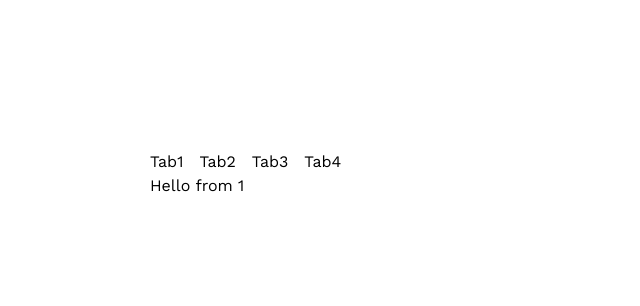
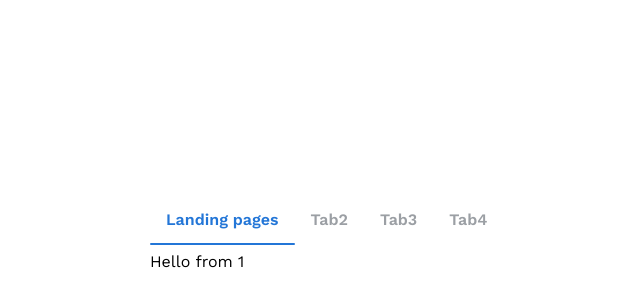
Before and after one commit to LUI-UI/lui-vue-old, a Vue app: page / in a window 1280 px wide. Shown: the top 306 px of the page, without its empty margins (0-640 px from the left). Built offline with nearby package versions, Linux system fonts and the light colour scheme.

Commit message:
create tabMenu components

```diff
--- a/src/App.vue
+++ b/src/App.vue
@@ -40,16 +40,24 @@ export default {
   <div class="btn-container">
     <div class="mb-8">
       <l-tabs>
-        <l-tab title="Tab1">
+        <l-tab
+          title="Landing pages"
+        >
           Hello from 1
         </l-tab>
-        <l-tab title="Tab2">
+        <l-tab
+          title="Tab2"
+        >
           Hello from tab 2
         </l-tab>
-        <l-tab title="Tab3">
+        <l-tab
+          title="Tab3"
+        >
           Hello from tab 3
         </l-tab>
-        <l-tab title="Tab4">
+        <l-tab
+          title="Tab4"
+        >
           Hello from tab 4
         </l-tab>
       </l-tabs>
@@ -135,40 +143,22 @@ export default {
         TESTESTES
       </button> -->
     </div>
-    <!-- <l-button
-      type="default"
-      variant="primary"
-      size="lg"
-      icon="home"
-    />
-    <l-button
-      type="outline"
-      variant="primary"
-      size="sm"
-      icon="home"
-      class="mt-2"
-      rounded-full
-    /> -->
-
-    <!-- <button class="p-1.5 text-white bg-blue-500 text-xs flex mt-2">
-      <i
-        class="ri-home-fill text-lg leading-none"
-      />
-    </button> -->
-    <!-- <button class="tttt">Sign up</button> -->
   </div>
 </template>
 
-<style scoped>
+<style>
+/* @import url('https://fonts.googleapis.com/css2?family=Work+Sans:ital,wght@0,100;0,200;0,300;0,400;0,500;0,600;0,700;0,800;0,900;1,100;1,200;1,300;1,400;1,500;1,600;1,700;1,800;1,900&display=swap'); */
 #app {
-  font-family: Avenir, Helvetica, Arial, sans-serif;
+  /* font-family: font-worksans;
   -webkit-font-smoothing: antialiased;
   -moz-osx-font-smoothing: grayscale;
-  text-align: center;
-  color: #2c3e50;
+  text-align: center; */
+  /* color: #2c3e50; */
+  font-family: 'Work Sans', sans-serif;
   margin-top: 60px;
 }
 .btn-container {
+  /* font-family: 'Work Sans', sans-serif; */
   padding: 150px;
 }
 
--- a/src/components/TabMenu/LuiTab.vue
+++ b/src/components/TabMenu/LuiTab.vue
@@ -85,6 +85,14 @@ export default {
       type: String,
       default: 'Title',
     },
+    active: {
+      type: Boolean,
+      default: false
+    },
+    disabled: {
+      type:Boolean,
+      default: false
+    }
   },
   setup() {
     const selectedTitle = inject('selectedTitle')
--- a/src/components/TabMenu/LuiTabs.vue
+++ b/src/components/TabMenu/LuiTabs.vue
@@ -1,67 +1,129 @@
 <template>
-  <div>
+  <div class="w-full">
     <div
-      class="flex flex-wrap"
+      :class="tabContainerClasses"
       role="tablist"
     >
       <button
-        v-for="(title, index) in tabTitles"
-        :key="title"
+        v-for="(prop, index) in tabProps"
+        :key="prop.title"
         :ref="(el) => (elements[index] = el)"
-        class="mr-4"
         role="tab"
-        :tabindex="selectedTitle === title ? '0' : '-1'"
-        :aria-selected="selectedTitle === title ? true : false"
-        @click="selectedTitle = title"
-        @keydown.right="next(index)"
-        @keydown.left="previos(index)"
-        @keydown.end="last"
-        @keydown.home="first"
+        :tabindex="selectedTitle === prop.title ? '0' : '-1'"
+        :aria-selected="selectedTitle === prop.title ? true : false"
+        :disabled="prop.disabled !== undefined ? true : false"
+        :class="[computedClasses, activeClasses(prop)]"
+        @click="selectedTitle = prop.title"
+        @keydown="handleKeyEvents($event, index)"
       >
-        {{ title }}
+        <span class="px-4">{{ prop.title }}</span>
       </button>
     </div>
-    <slot />
+
+    <div :class="contentClasses">
+      <slot />
+    </div>
   </div>
 </template>
 <script>
-import { ref, provide } from 'vue'
+import { ref, provide, computed } from 'vue'
+import { generateClasses } from '../../mixins/methods'
 export default {
   // align,disable,active, falza elemen grup, otomatic focus avtive etme,
+  props: {
+    alignTabs: {
+      type: String,
+      default: 'left',
+      validator(value) {
+        return ['left', 'center', 'right'].includes(value)
+      },
+    },
+    alignContent: {
+      type: String,
+      default: 'left',
+      validator(value) {
+        return ['left', 'center', 'right'].includes(value)
+      },
+    },
+  },
   setup(props, { slots }) {
-    const tabTitles = ref(slots.default().map((tab) => tab.props.title))
-    let selectedTitle = ref(tabTitles.value[0])
+    // const tabProps = ref(slots.default().map((tab) => tab.props.title))
+    const tabProps = ref(slots.default().map((tab) => tab.props))
+    let initialActive = tabProps.value.findIndex((t) => t.active !== undefined)
+    initialActive = initialActive === -1 ? false : initialActive
+    let selectedTitle = ref(tabProps.value[initialActive || 0].title)
+
     const elements = ref([])
     provide('selectedTitle', selectedTitle)
 
-    function next(index) {
-      if (this.tabTitles.length > index + 1) {
-        this.selectedTitle = this.tabTitles[index + 1]
-        elements.value[index + 1].focus()
+    function handleKeyEvents(e, index) {
+      let targetPosition = null
+      //right
+      if (e.keyCode === 39 && this.tabProps.length > index + 1) targetPosition = index + 1
+      //left
+      if (e.keyCode === 37 && index - 1 >= 0) targetPosition = index - 1
+      //home
+      if (e.keyCode === 36) targetPosition = 0
+      //end
+      // son elemen disabled ise sondan bir onceki elemani target yapmali miyiz ?
+      if (e.keyCode === 35) targetPosition = this.tabProps.length - 1
+
+      if (targetPosition !== null && this.tabProps[targetPosition].disabled === undefined) {
+        this.selectedTitle = this.tabProps[targetPosition].title
+        elements.value[targetPosition].focus()
       }
     }
-    function previos(index) {
-      if (index - 1 >= 0) {
-        this.selectedTitle = this.tabTitles[index - 1]
-        elements.value[index - 1].focus()
+    function activeClasses(prop) {
+      return this.selectedTitle === prop.title
+        ? 'text-primary after:bg-primary'
+        : 'text-secondary-400'
+    }
+
+    // const classes = {
+    //   tabContainer, tab, content, activeTab
+    // }
+    const tabContainerClasses = computed(() => {
+      const classes = {
+        width: 'w-full',
+        display: 'flex',
+        flexWrap: 'flex-wrap',
+        alingItems: 'items-center',
+        justifyContent:
+          props.alignTabs === 'left'
+            ? 'justify-start'
+            : props.alignTabs === 'center'
+            ? 'justify-center'
+            : 'justify-end',
       }
-    }
-    function first() {
-      this.selectedTitle = this.tabTitles[0]
-      elements.value[0].focus()
-    }
-    function last() {
-      this.selectedTitle = this.tabTitles[this.tabTitles.length -1]
-      elements.value[elements.value.length -1].focus()
-    }
+      return generateClasses([{ ...classes }])
+    })
+    const contentClasses = computed(() => {
+      return props.alignContent === 'left'
+        ? 'text-left'
+        : props.alignContent === 'center'
+        ? 'text-center'
+        : 'text-right'
+    })
+    const computedClasses = computed(() => {
+      const classes = {
+        lineHeight: 'leading-5',
+        fontSize: 'text-base',
+        fontWeight: 'font-semibold',
+        after:
+          'after:w-full after:h-0.5 after:inline-block after:rounded-full after:bg-transparent',
+      }
+      return generateClasses([{ ...classes }])
+    })
+
     return {
-      tabTitles,
+      tabProps,
       selectedTitle,
-      next,
-      previos,
-      first,
-      last,
       elements,
+      handleKeyEvents,
+      computedClasses,
+      activeClasses,
+      tabContainerClasses,
+      contentClasses,
     }
   },
 }
```
Also changed, not shown: 1 other file (tests, documents, lock files or other folders).
